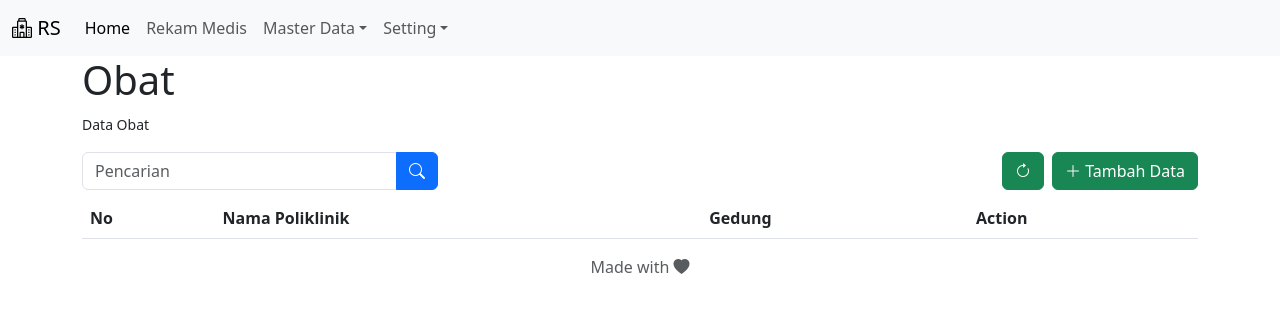
After one commit to SaefulArdi1994/php-Rekam-Medis, a PHP site: page /php-Rekam-Medis/poliklinik/data.php in a window 1280 px wide. The commit adds this page. Shown: the top 313 px of the page. Run offline with PHP 8.4, Linux system fonts and the light colour scheme; the visitor is signed in with stand-in values (Sample User, id 1); lists and menus that the app fills with data are empty.

Commit message:
Menambahkan folder poliklinik

```diff
--- a/header.php
+++ b/header.php
@@ -40,7 +40,7 @@ if (!isset($_SESSION['user'])) {
                                     <li><a class="dropdown-item" href="#">Data Pasien</a></li>
                                     <li><a class="dropdown-item" href="<?= base_url('obat/data.php') ?>">Data Obat</a></li>
                                     <li><a class="dropdown-item" href="#">Data Dokter</a></li>
-                                    <li><a class="dropdown-item" href="#">Data Poli Klinik</a></li>
+                                    <li><a class="dropdown-item" href=""<?= base_url('obat/data.php') ?>"">Data Poli Klinik</a></li>
                                 </ul>
                             </li>
                             <li class="nav-item dropdown">
--- a/obat/data.php
+++ b/obat/data.php
@@ -65,7 +65,6 @@
                                 $no = $posisi + 1;
                             }
 
-
                             $sql_obat = mysqli_query($conn, $query) or die (mysqli_error($conn));
                             if (mysqli_num_rows($sql_obat) > 0) {
                                 while($data = mysqli_fetch_array($sql_obat)) { ?>
--- /dev/null
+++ b/obat/index.html
@@ -0,0 +1 @@
+<script>window.location='data.php';</script>
--- /dev/null
+++ b/poliklinik/data.php
@@ -0,0 +1,50 @@
+<?php include_once ('../header.php') ?>
+
+<div class="box">
+    <div class="container">
+        <div class="row">
+            <div class="col-lg-12 mb-3">
+                <h1>Obat</h1>
+                <small>Data Obat</small>
+            </div>
+
+            <div class="col-lg-4">
+                <div class="">
+                    <form action="" class="form-inline" method="POST">
+                        <div class="input-group">
+                            <input type="text" name="pencarian" class="form-control" placeholder="Pencarian">
+                            <button class="btn btn-primary"><i class="bi bi-search"></i></button>
+                        </div>
+                    </form>
+                </div>
+            </div>
+            <div class="col-lg-8">
+                <h4>
+                    <div class="d-grid gap-2 d-md-flex justify-content-md-end">
+                        <a href="edit.php" class="btn btn-success btn-x5"><i class="bi bi-arrow-clockwise"></i></a>
+                        <a href="add.php" class="btn btn-success btn-x5"><i class="bi bi-plus-lg"></i> Tambah Data</a>
+                    </div>
+                </h4>
+            </div>
+            <div class="col-lg-12">
+                <div class="table-responsive">
+                    <table class="table table-striped table-border table-hover">
+                        <thead>
+                            <tr>
+                                <th>No</th>
+                                <th>Nama Poliklinik</th>
+                                <th>Gedung</th>
+                                <th>Action</th>
+                            </tr>
+                        </thead>
+                        <tbody>
+
+                        </tbody>
+                    </table>
+                </div>
+            </div>
+        </div>
+    </div>
+</div>
+
+<?php include_once ('../footer.php') ?>
--- /dev/null
+++ b/poliklinik/index.html
@@ -0,0 +1 @@
+<script>window.location='data.php';</script>
```
Also changed, not shown: poliklinik/add.php (added), poliklinik/delete.php (added), poliklinik/proses.php (added).
